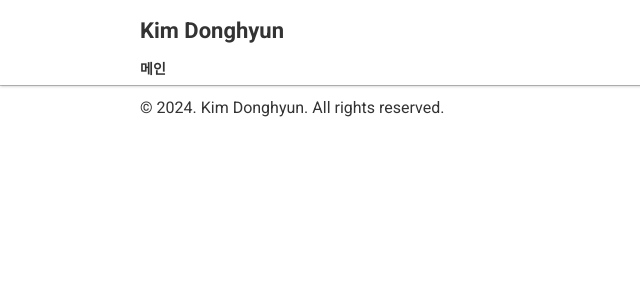
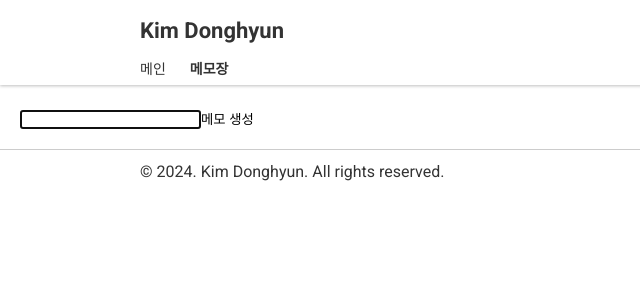
Before and after one commit to colorlessdia/portfolio, a React (Create React App) app: page /memo in a window 1280 px wide. Shown: the top 300 px of the page, without its empty margins (0-640 px from the left). Built offline with nearby package versions, Linux system fonts and the light colour scheme.

Commit message:
add store & add memo type

```diff
--- a/package.json
+++ b/package.json
@@ -12,6 +12,7 @@
     "@types/node": "^16.18.97",
     "@types/react": "^18.3.2",
     "@types/react-dom": "^18.3.0",
+    "@types/uuid": "^9.0.8",
     "react": "^18.3.1",
     "react-dom": "^18.3.1",
     "react-icons": "^5.2.1",
--- a/src/App.tsx
+++ b/src/App.tsx
@@ -1,16 +1,6 @@
-import { HashRouter as Router, Routes, Route } from 'react-router-dom';
+import { RouterProvider } from 'react-router-dom';
+import router from './libs/router/router';
 
-// import: pages
-import RootPage from './pages/RootPage/RootPage';
-
-const App = () => {
-  return (
-    <Router>
-      <Routes>
-        <Route path='/' element={<RootPage />} />
-      </Routes>
-    </Router>
-  );
-};
+const App = () => <RouterProvider router={router} />;
 
 export default App;
--- a/src/components/Header/GNB/GNB.tsx
+++ b/src/components/Header/GNB/GNB.tsx
@@ -7,7 +7,8 @@ const GNB = () => {
 
   // list: gnb link
   const gnbLinkList = [
-    { path: '/', title: '메인' }
+    { path: '/', title: '메인' },
+    { path: '/memo', title: '메모장' }
   ];
 
   return (
--- a/src/global.css
+++ b/src/global.css
@@ -60,6 +60,7 @@ a {
 button {
   border: 0;
   background: none;
+  cursor: pointer;
 }
 
 table {
--- a/src/index.tsx
+++ b/src/index.tsx
@@ -1,5 +1,7 @@
 import ReactDOM from 'react-dom/client';
 import reportWebVitals from './reportWebVitals';
+import store from './libs/redux/store';
+import { Provider } from 'react-redux';
 import App from './App';
 import './global.css';
 
@@ -8,9 +10,9 @@ const root = ReactDOM.createRoot(
 );
 
 root.render(
-  <>
+  <Provider store={store}>
     <App />
-  </>
+  </Provider>
 );
 
 reportWebVitals();
--- a/src/types.ts
+++ b/src/types.ts
@@ -47,3 +47,9 @@ export interface AwardItemType {
   institution: string;
   date: string;
 }
+
+// memo
+export interface MemoType {
+  id: string;
+  content: string;
+}
```
Also changed, not shown: 1 other file (tests, documents, lock files or other folders).
